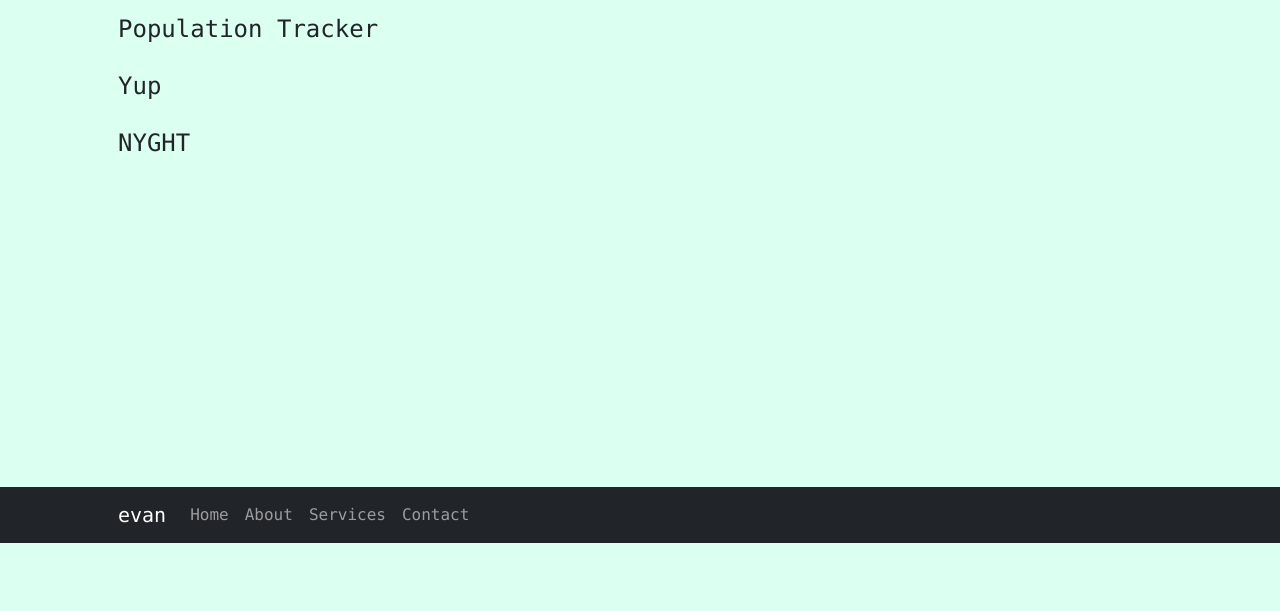
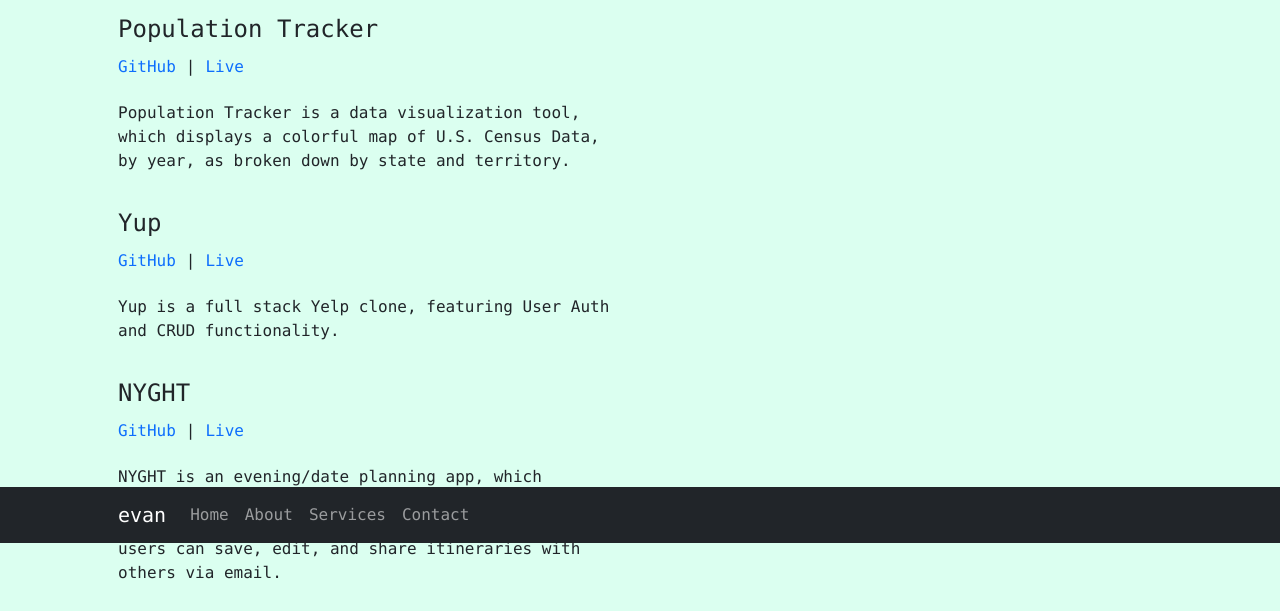
Before and after one commit to evanhundred/evanryan.dev, a plain HTML site: page index.html in a window 1280 px wide. Both pictures are taken after a click on the element "projects". Shown: the part 257-868 px from the top of the page. Before the commit the page ends 800 px from the top, so only its background shows below. Drawn offline with nearby package versions, Linux system fonts and the light colour scheme.

Commit message:
implement collapsable projects card

```diff
--- a/css/added.css
+++ b/css/added.css
@@ -16,4 +16,9 @@ a {
 
 .project-links {
   padding: 3px 0 6px;
+  display: flex;
 }
+
+.project-links p {
+  padding: 0 10px;
+}
--- a/js/index.js
+++ b/js/index.js
@@ -57,9 +57,37 @@ document.addEventListener("DOMContentLoaded", () => {
       const projectItem = document.createElement("div");
       projectItem.classList.add(cssIfyName("project-item"));
       projectItem.classList.add(cssIfyName(project.title));
+
       const h4 = document.createElement("h4");
       h4.innerText = project.title;
       projectItem.appendChild(h4);
+
+      const links = document.createElement("div");
+      links.classList.add("project-links");
+      projectItem.appendChild(links);
+
+      let a = document.createElement("a");
+      a.href = project.gitHubUrl;
+      a.target = "_blank";
+      a.rel = "noreferrer";
+      a.innerText = "GitHub";
+      links.appendChild(a);
+
+      let p = document.createElement("p");
+      p.innerText = "|";
+      links.appendChild(p);
+
+      a = document.createElement("a");
+      a.href = project.liveUrl;
+      a.target = "_blank";
+      a.rel = "noreferrer";
+      a.innerText = "Live";
+      links.appendChild(a);
+
+      const description = document.createElement("p");
+      description.innerText = project.description;
+      projectItem.appendChild(description);
+
       container.appendChild(projectItem);
     });
 
```
